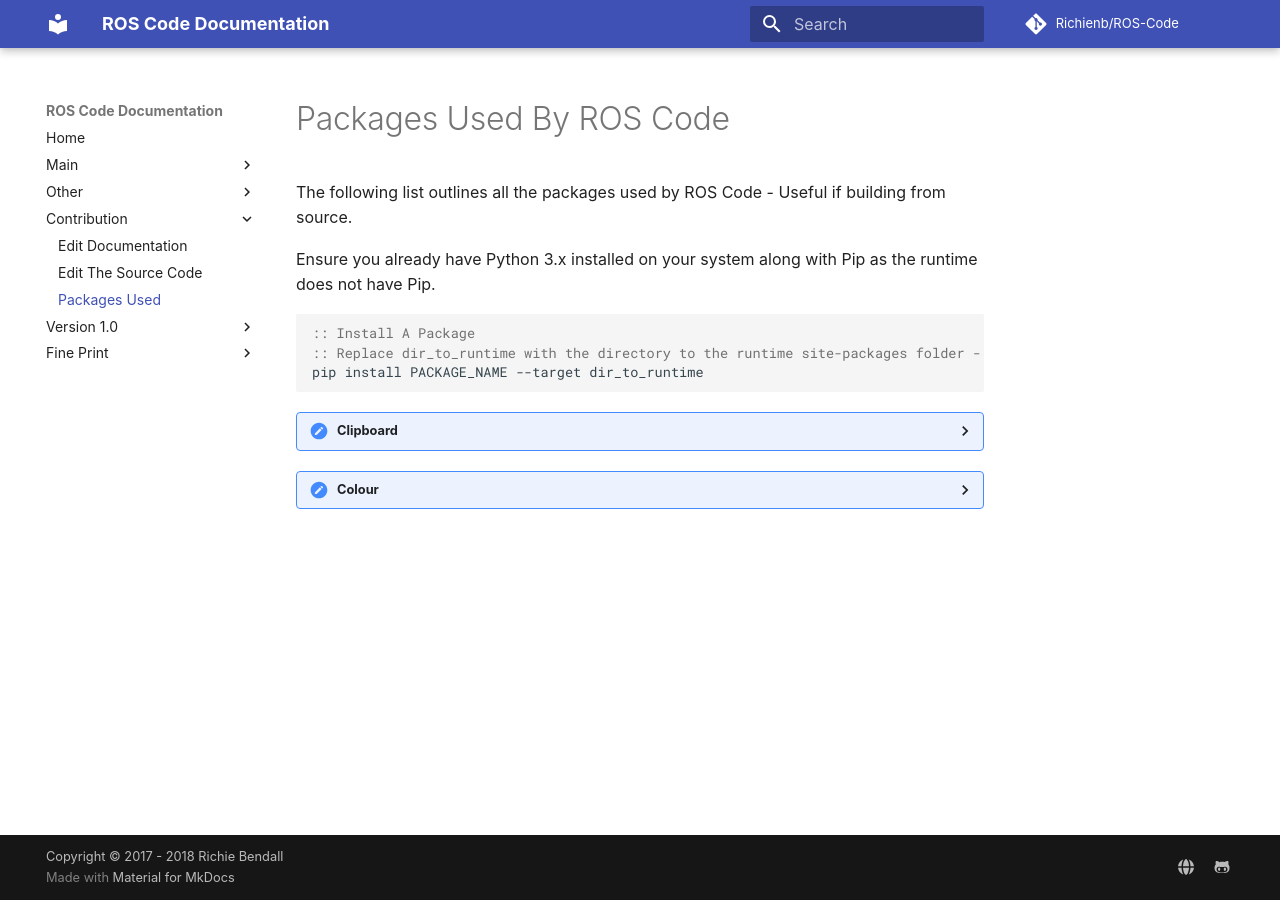
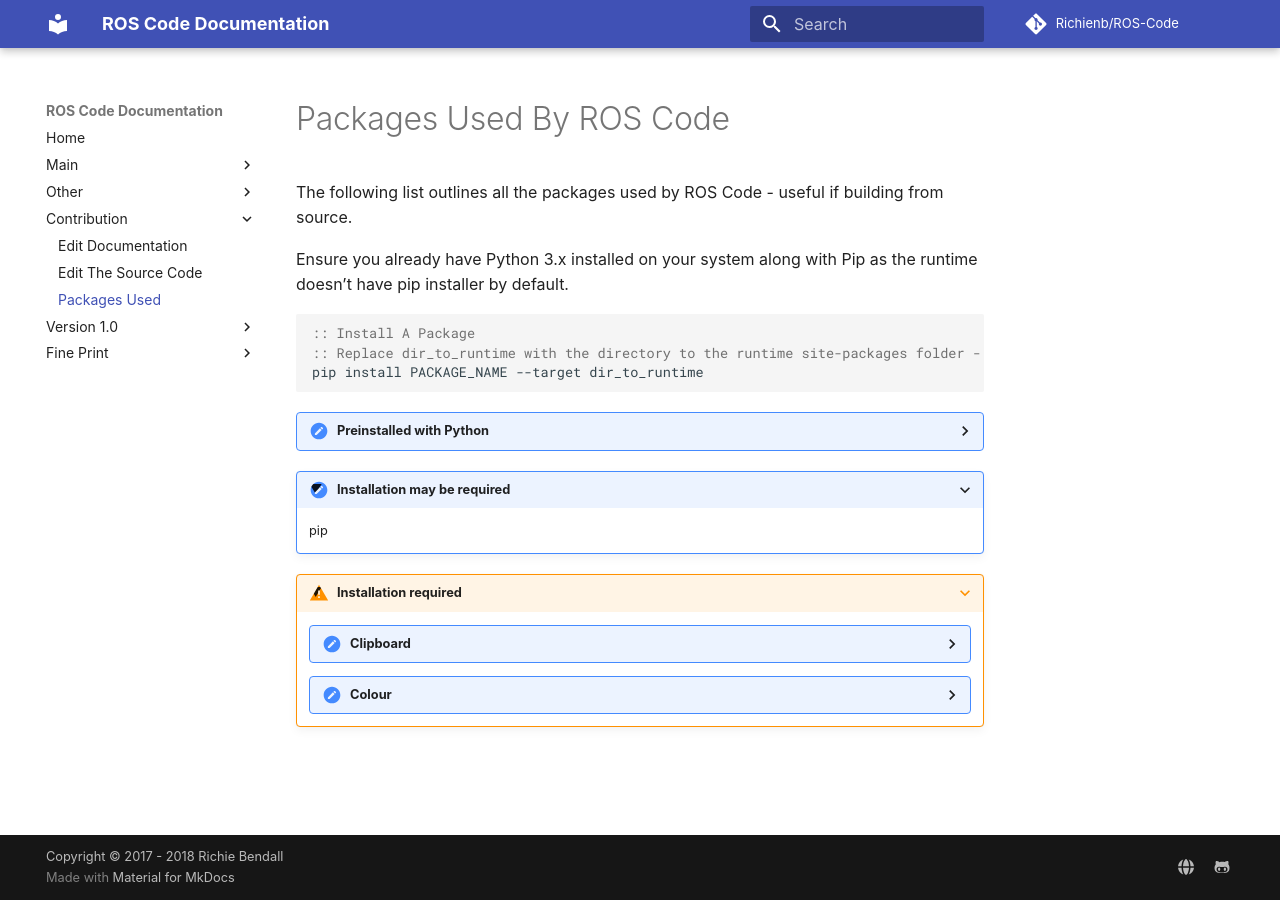
Before and after one commit to Richienb/ROS-Code, an MkDocs documentation site: the page built from docs/packages.md, in a window 1280 px wide. Built offline with MkDocs 1.6.1 and Material for MkDocs 9.7.7, drawn with Linux system fonts in a browser that asks for light colours; some web fonts are replaced; comment, search, counter and statistics services are not loaded; old or Windows-style settings are respelled for this version of MkDocs.

Commit message:
Update packages list

````diff
--- a/docs/packages.md
+++ b/docs/packages.md
@@ -1,8 +1,8 @@
 # Packages Used By ROS Code
 
-The following list outlines all the packages used by ROS Code - Useful if building from source.
+The following list outlines all the packages used by ROS Code - useful if building from source.
 
-Ensure you already have Python 3.x installed on your system along with Pip as the runtime does not have Pip.
+Ensure you already have Python 3.x installed on your system along with Pip as the runtime doesn't have pip installer by default.
 
 ```bat
 :: Install A Package
@@ -10,8 +10,33 @@ Ensure you already have Python 3.x installed on your system along with Pip as th
 pip install PACKAGE_NAME --target dir_to_runtime
 ```
 
-??? summary "Clipboard"
-    `pip install clipboard`
+??? done "Preinstalled with Python"
+    subprocess
+    os
+    sys
+    secrets
+    warnings
+    keyword
+    importlib
+    string
+    textwrap
+    pprint
+    math
+    operator
+    statistics
+    webbrowser
+    urllib
+    random
+    datetime
+    time
+    calendar
 
-??? summary "Colour"
-    `pip install colour`
+???+ help "Installation may be required"
+    pip
+
+???+ warning "Installation required"
+    ??? summary "Clipboard"
+        `pip install clipboard'
+
+    ??? summary "Colour"
+        `pip install colour`
````
